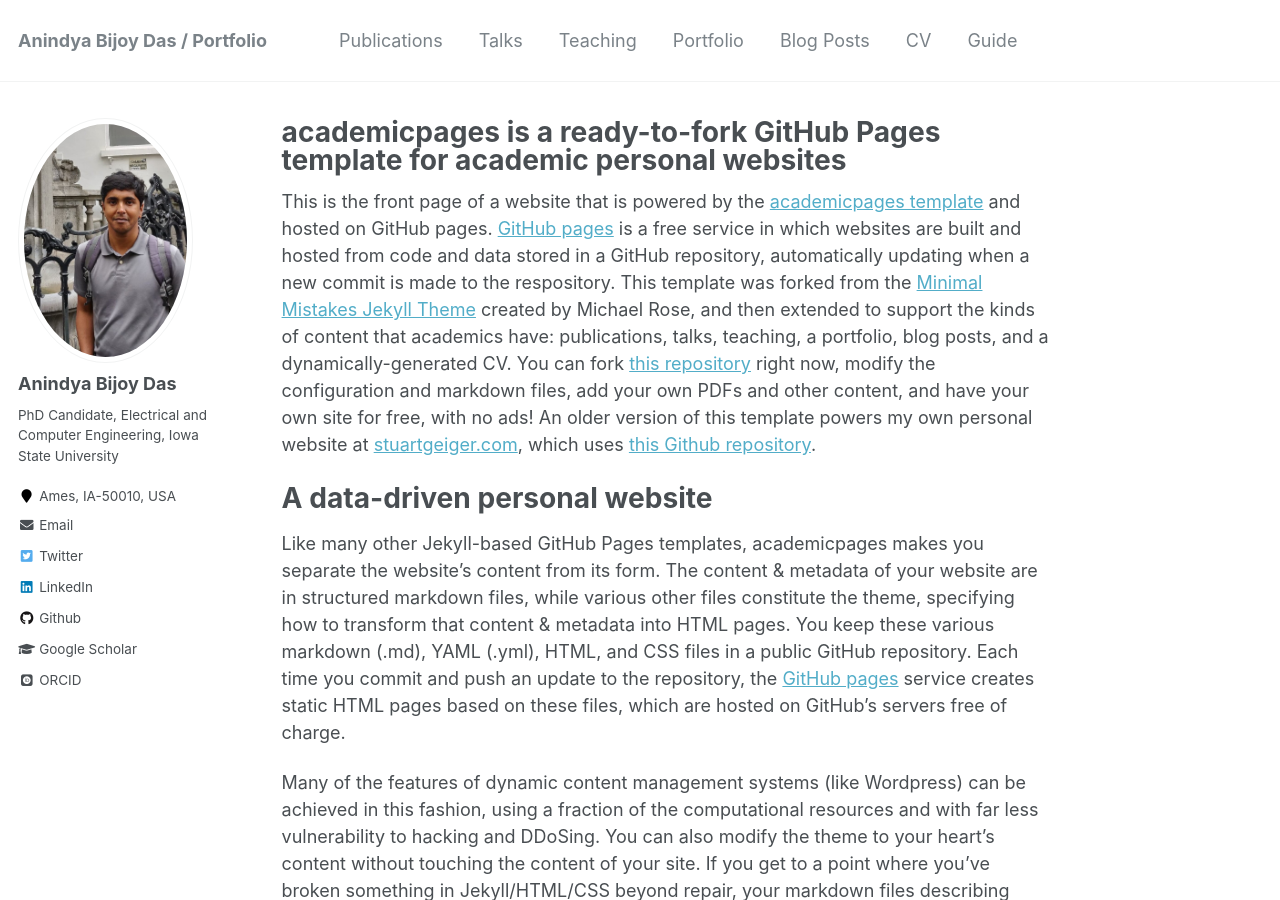
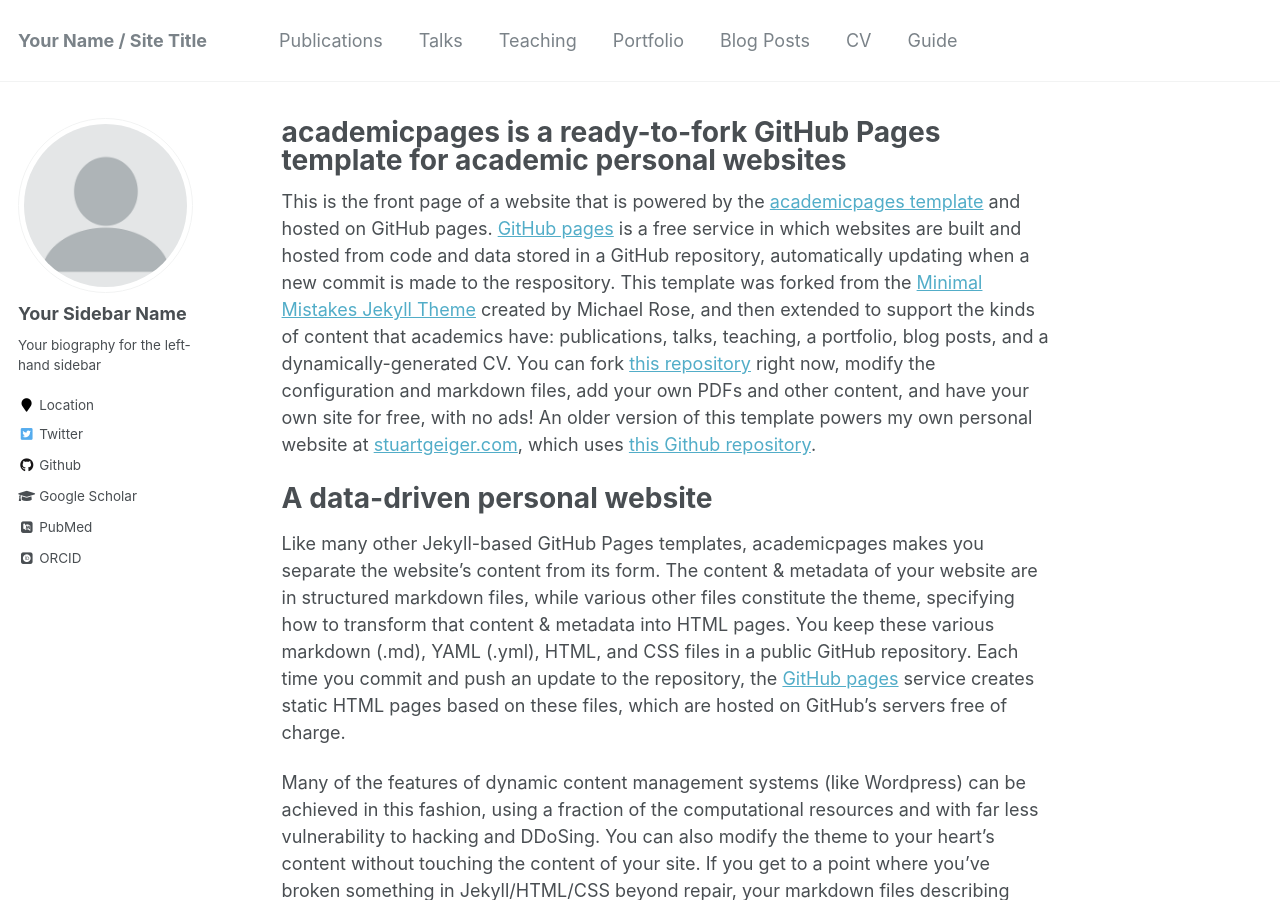
Before and after one commit to anindyabijoydas/portfolio, a Jekyll site: the page built from _pages/about.md, in a window 1280 px wide and 900 px high. Built offline with Jekyll 4.4.1, drawn with Linux system fonts in a browser that asks for light colours; some web fonts are replaced; some of the changed text lies outside the part shown.

Commit message:
Update _config.yml

```diff
--- a/_config.yml
+++ b/_config.yml
@@ -7,11 +7,11 @@
 
 # Site Settings
 locale                   : "en-US"
-title                    : "Anindya Bijoy Das / Portfolio"
+title                    : "Your Name / Site Title"
 title_separator          : "-"
-name                     : &name "Anindya Bijoy Das"
+name                     : &name "Your Name"
 description              : &description "personal description"
-url                      : https://shibbirtanvin.github.io/abd149/ # the base hostname & protocol for your site e.g. "https://mmistakes.github.io"
+url                      : https://academicpages.github.io # the base hostname & protocol for your site e.g. "https://mmistakes.github.io"
 baseurl                  : "" # the subpath of your site, e.g. "/blog"
 repository               : "academicpages/academicpages.github.io"
 teaser                   :  # filename of teaser fallback teaser image placed in /images/, .e.g. "500x300.png"
@@ -80,14 +80,14 @@ analytics:
 
 # Site Author
 author:
-  name             : "Anindya Bijoy Das"
-  avatar           : "anindya.jpeg"
-  bio              : "PhD Candidate, Electrical and Computer Engineering, Iowa State University"
-  location         : "Ames, IA-50010, USA"
+  name             : "Your Sidebar Name"
+  avatar           : "profile.png"
+  bio              : "Your biography for the left-hand sidebar"
+  location         : "Location"
   employer         :
-  pubmed           :
-  googlescholar    : "https://scholar.google.com/citations?user=xppZiJoAAAAJ&hl=en"
-  email            : "abd149@iastate.edu"
+  pubmed           : "https://www.ncbi.nlm.nih.gov/pubmed/?term=john+snow"
+  googlescholar    : "http://yourfullgooglescholarurl.com"
+  email            :
   researchgate     :  # example: "https://www.researchgate.net/profile/yourprofile"
   uri              :
   bitbucket        :
@@ -102,7 +102,7 @@ author:
   instagram        :
   impactstory      : #"https://profiles.impactstory.org/u/xxxx-xxxx-xxxx-xxxx"
   lastfm           :
-  linkedin         : "https://www.linkedin.com/in/anindya-bijoy-das-a95472157/"
+  linkedin         :
   orcid            : "http://orcid.org/yourorcidurl"
   pinterest        :
   soundcloud       :
@@ -115,6 +115,7 @@ author:
   xing             :
   youtube          :
   wikipedia        :
+
 
 # Reading Files
 include:
```
